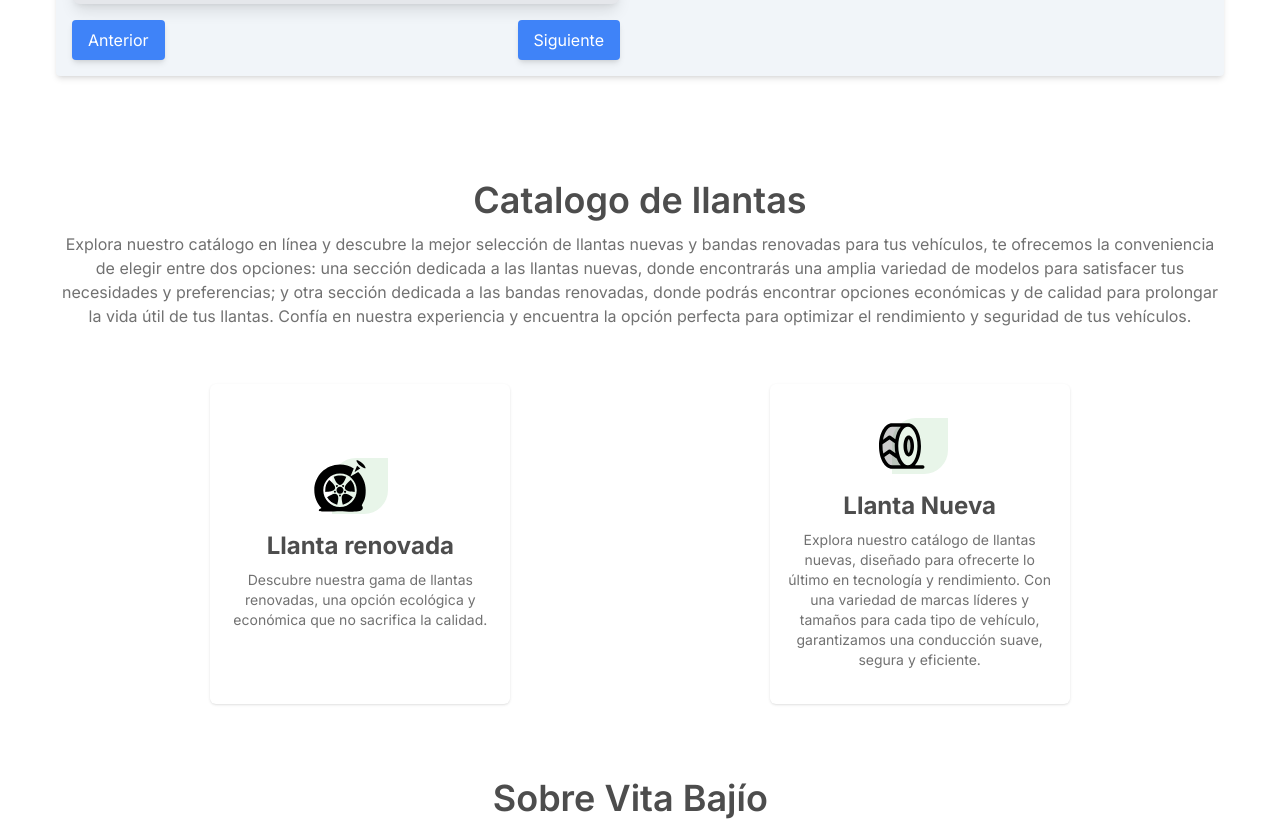
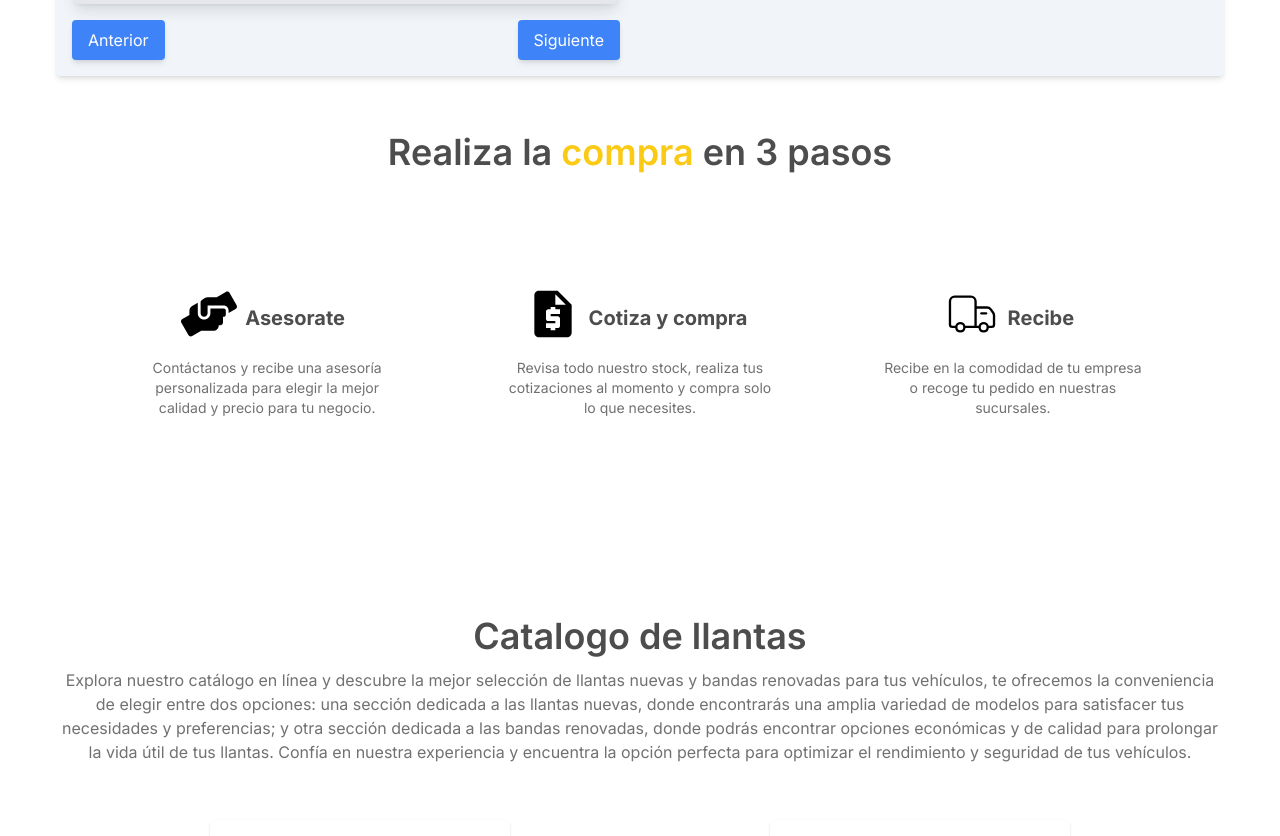
Before and after one commit to MartinGuia/websiteVitaBajio, a React (Create React App) app in the folder client/: page / in a window 1280 px wide. Shown: the part 1640-2476 px from the top of the page. Built offline with nearby package versions, Linux system fonts and the light colour scheme; grey boxes are pictures that could not be loaded.

Commit message:
update in services component

```diff
--- a/client/src/components/Home.jsx
+++ b/client/src/components/Home.jsx
@@ -9,7 +9,7 @@ function Home() {
           {/* carousel1 */}
           <div className="my-28 md:my-8 py-12 flex flex-col md:flex-row-reverse items-center justify-between gap-12">
             <div>
-              <img className="w-96" src={images.main1} alt="" />
+              <img className="" src={images.main1} alt="" />
             </div>
             {/* hero text */}
             <div className="md:w-1/2">
@@ -26,8 +26,8 @@ function Home() {
           </div>
           {/* carousel2 */}
           <div className="my-28 md:my-8 py-12 flex flex-col md:flex-row-reverse items-center justify-between gap-12">
-            <div>
-              <img className="w-96" src={images.slider1} alt="" />
+            <div className="w-[60%]">
+              <img className="" src={images.slider1} alt="" />
             </div>
             {/* hero text */}
             <div className="md:w-1/2">
--- a/client/src/components/Services.jsx
+++ b/client/src/components/Services.jsx
@@ -1,5 +1,9 @@
 import * as images from "../assets/index.js";
 import React, { useState } from "react";
+import { FaHandsHelping } from "react-icons/fa";
+// import { TbTruckDelivery } from "react-icons/tb";
+import { MdRequestQuote } from "react-icons/md";
+import { CiDeliveryTruck } from "react-icons/ci";
 
 function Services() {
   const [currentStep, setCurrentStep] = useState(1);
@@ -55,6 +59,40 @@ function Services() {
     },
   ];
 
+  const quotes = [
+    {
+      id: 1,
+      title: "Asesorate",
+      description:
+        "Contáctanos y recibe una asesoría personalizada para elegir la mejor calidad y precio para tu negocio.",
+      icon: <FaHandsHelping className="size-14 " />,
+      to: "/llanta-renovada",
+    },
+    // {
+    //   id: 2,
+    //   title: "Llama",
+    //   description:
+    //     "Llámanos para hacer tu pedido.",
+    //   icon: <TbTruckDelivery className="size-14" />,
+    //   to: "/llanta-nueva",
+    // },
+    {
+      id: 2,
+      title: "Cotiza y compra",
+      description:
+        "Revisa todo nuestro stock, realiza tus cotizaciones al momento y compra solo lo que necesites.",
+      icon: <MdRequestQuote className="size-14" />,
+      to: "/llanta-nueva",
+    },
+    {
+      id: 3,
+      title: "Recibe",
+      description:
+        "Recibe en la comodidad de tu empresa o recoge tu pedido en nuestras sucursales.",
+      icon: <CiDeliveryTruck className="size-14" />,
+      to: "/llanta-nueva",
+    },
+  ];
   const goToStep = (step) => {
     setCurrentStep(step);
   };
@@ -141,6 +179,41 @@ function Services() {
           </div>
         </article>
       </div>
+      <div className="mt-14 md:1/2 mx-auto text-center">
+        <h2 className="text-4xl text-NeutralDGrey font-semibold mb-3">
+          Realiza la <span className="text-yellow-300">compra</span> en 3 pasos
+        </h2>
+        {/* <p className="text-neutralGrey">
+          Explora nuestro catálogo en línea y descubre la mejor selección de
+          llantas nuevas y bandas renovadas para tus vehículos, te ofrecemos la
+          conveniencia de elegir entre dos opciones: una sección dedicada a las
+          llantas nuevas, donde encontrarás una amplia variedad de modelos para
+          satisfacer tus necesidades y preferencias; y otra sección dedicada a
+          las bandas renovadas, donde podrás encontrar opciones económicas y de
+          calidad para prolongar la vida útil de tus llantas. Confía en nuestra
+          experiencia y encuentra la opción perfecta para optimizar el
+          rendimiento y seguridad de tus vehículos.
+        </p> */}
+
+        {/* cards */}
+        <div className="mt-5 grid lg:grid-cols-3 md:grid-cols-2 grid-cols-1 md:w-11/12 mx-auto gap-12">
+          {quotes.map((quote) => (
+            <div className="px-4 py-8 text-center md:w-[300px] mx-auto md:h-80 rounded-md flex items-center justify-center h-full">
+              <div>
+                <div className="flex items-center justify-center">
+                  <div className="mb-4 h-14 w-14  ">
+                    <div>{quote.icon}</div>
+                  </div>
+                  <h4 className="text-xl font-bold text-NeutralDGrey mb-2 px-2">
+                    {quote.title}
+                  </h4>
+                </div>
+                <p className="text-sm text-neutralGrey">{quote.description}</p>
+              </div>
+            </div>
+          ))}
+        </div>
+      </div>
     </div>
   );
 }
```
